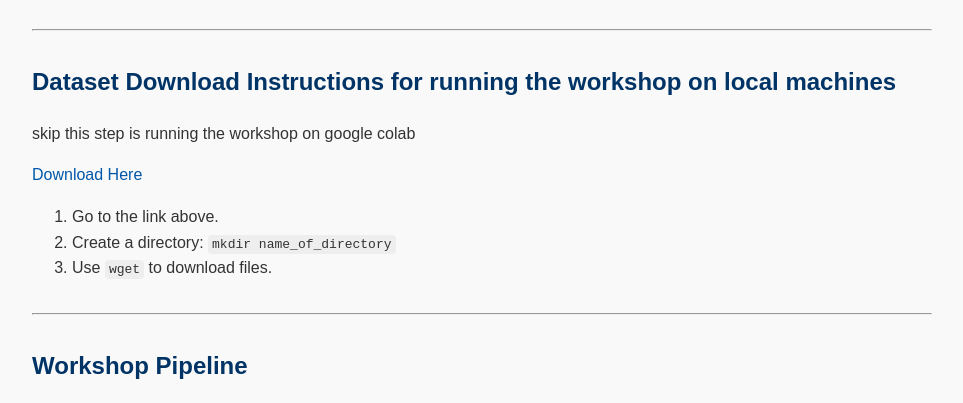
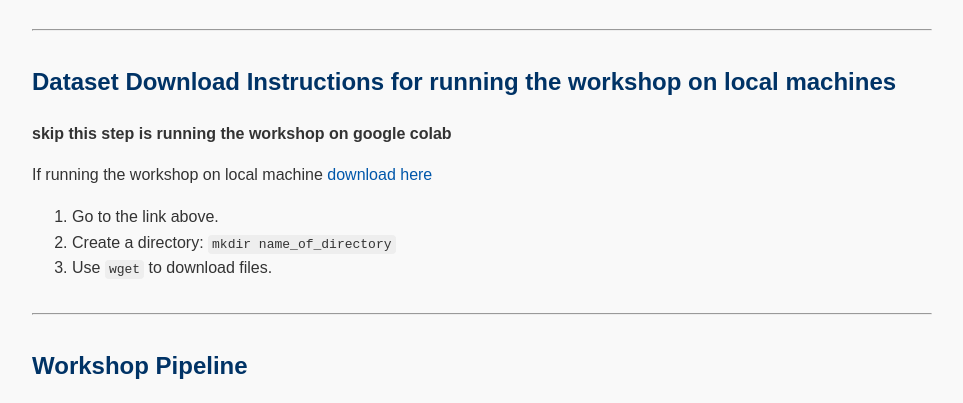
Before and after one commit to PoODL-CES/PoODL_NGS_workshop.io, a plain HTML site: page index.html in a window 1280 px wide. Shown: the part 1627-2030 px from the top of the page, without its empty margins (158-1121 px from the left). Drawn offline with Linux system fonts and the light colour scheme.

Commit message:
Update index.html

```diff
--- a/index.html
+++ b/index.html
@@ -116,8 +116,8 @@
   <hr/>
 
   <h2>Dataset Download Instructions for running the workshop on local machines</h2>
-  <p>skip this step is running the workshop on google colab</p>
-  <p><a href="https://zenodo.org/records/14258052" target="_blank">Download Here</a></p>
+  <p><b>skip this step is running the workshop on google colab</b></p>
+  <p>If running the workshop on local machine <a href="https://zenodo.org/records/14258052" target="_blank">download here</a></p>
   <ol>
     <li>Go to the link above.</li>
     <li>Create a directory: <code>mkdir name_of_directory</code></li>
```
